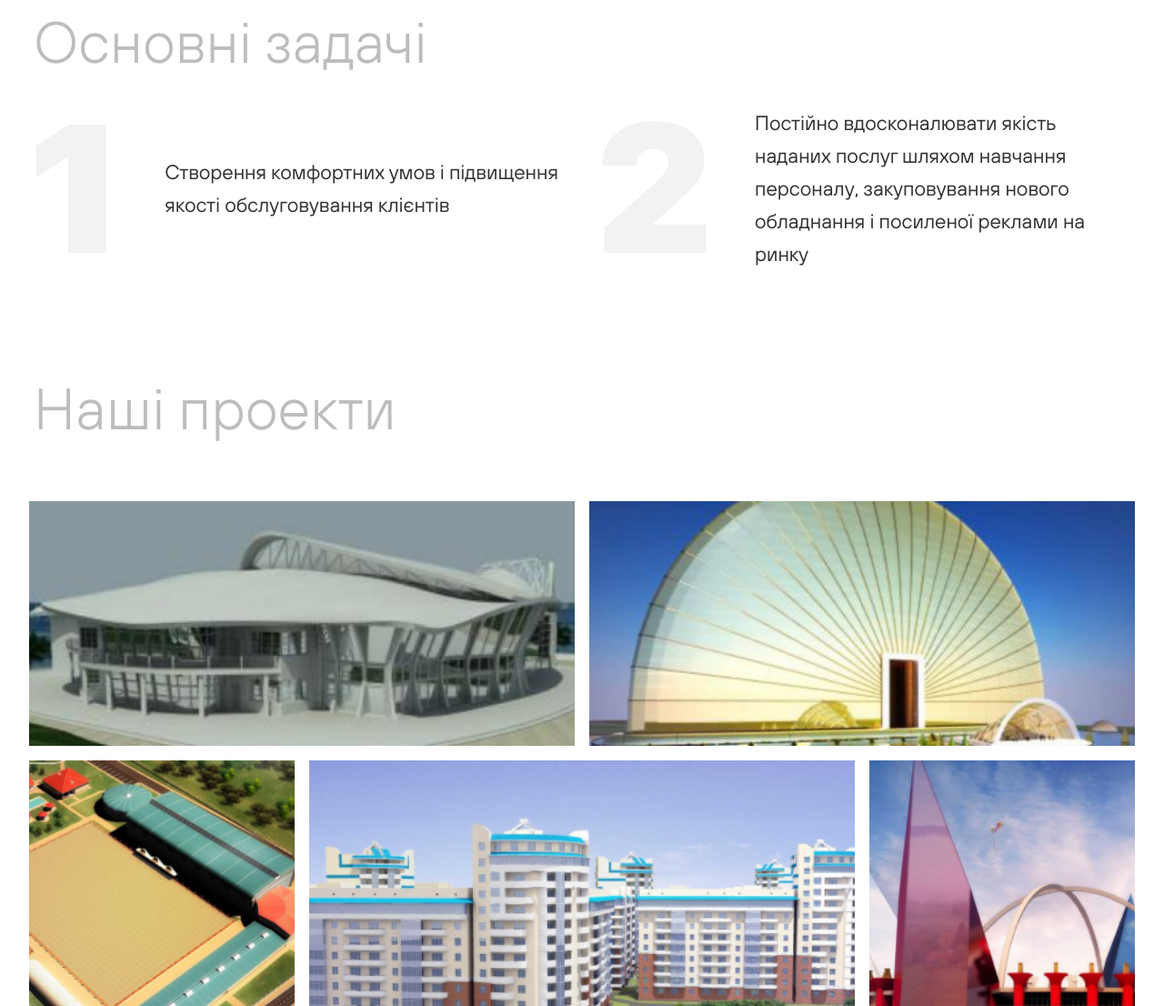
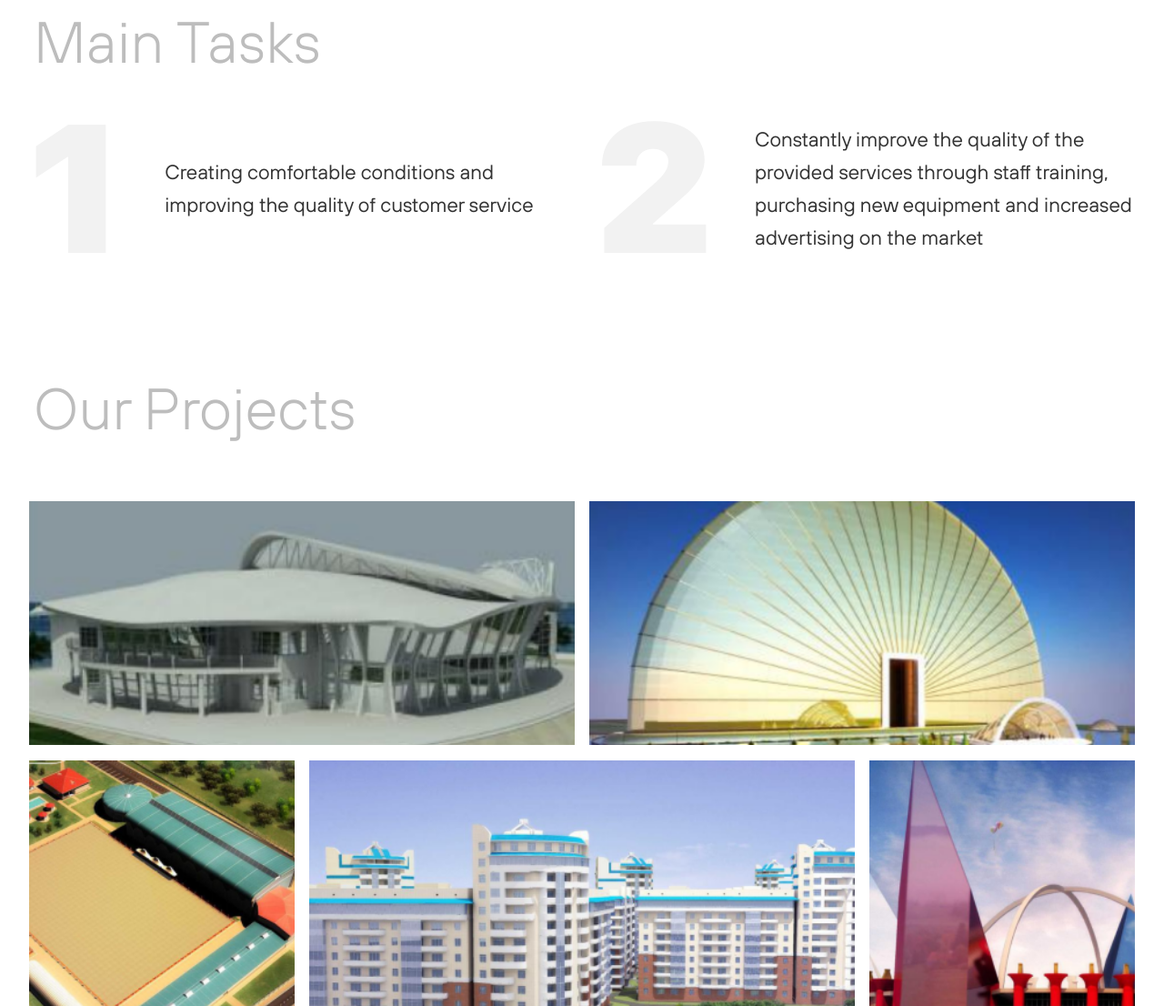
Before and after one commit to LanaVol/project-home, a plain HTML site: page index.html in a window 1280 px wide. Shown: the part 1694-2800 px from the top of the page at 91% size. Drawn offline with nearby package versions, Linux system fonts and the light colour scheme; some packages are replaced by stand-ins of ours; a script that the page names is missing; files whose address does not match are found by name.

Commit message:
add effects & update mockup

```diff
--- a/index.html
+++ b/index.html
@@ -4,6 +4,7 @@
     <meta charset="UTF-8" />
     <meta name="viewport" content="width=device-width, initial-scale=1.0" />
     <title>Project Home</title>
+    <link href="https://unpkg.com/aos@2.3.1/dist/aos.css" rel="stylesheet" />
     <link rel="stylesheet" href="./style/style.css" />
   </head>
 
@@ -48,7 +49,12 @@
       <section id="home" class="home container light">
         <div class="wrapper">
           <div class="home__title">
-            <h1 class="title c-darkGrey">
+            <h1
+              class="title c-darkGrey"
+              data-aos="fade-up"
+              data-aos-offset="500"
+              data-aos-duration="1000"
+            >
               Project <br /><span class="c-black">Home</span>
             </h1>
 
@@ -78,7 +84,7 @@
             </figure>
 
             <button class="button homeBtn light">
-              Переглянути
+              Review
               <span
                 ><img src="./image/svg/arrow.svg" alt="Arrow button"
               /></span>
@@ -118,8 +124,13 @@
             </figure>
           </div>
 
-          <div class="aboutInfo">
-            <h2 class="title c-darkGrey">Про компанію</h2>
+          <div
+            class="aboutInfo"
+            data-aos="fade-left"
+            data-aos-offset="500"
+            data-aos-duration="1000"
+          >
+            <h2 class="title c-darkGrey">About the Company</h2>
             <p>
               Lorem Ipsum is simply dummy text of the printing and typesetting
               industry. Lorem Ipsum has been the industry's standard dummy text
@@ -129,7 +140,7 @@
               electronic typesetting, remaining essentially unchanged.
             </p>
             <button class="button light">
-              Читати
+              Read
               <span
                 ><img src="./image/svg/arrow.svg" alt="Arrow button"
               /></span>
@@ -138,22 +149,34 @@
         </div>
 
         <article>
-          <h3 class="title c-darkGrey">Основні задачі</h3>
+          <h3 class="title c-darkGrey">Main Tasks</h3>
           <div class="about-tasks">
-            <div class="task-item">
+            <div
+              class="task-item"
+              class="aboutInfo"
+              data-aos="fade-right"
+              data-aos-offset="500"
+              data-aos-duration="1000"
+            >
               <div>1</div>
               <p class="c-black">
-                Створення комфортних умов і підвищення якості обслуговування
-                клієнтів
+                Creating comfortable conditions and improving the quality of
+                customer service
               </p>
             </div>
 
-            <div class="task-item">
+            <div
+              class="task-item"
+              class="aboutInfo"
+              data-aos="fade-left"
+              data-aos-offset="500"
+              data-aos-duration="1000"
+            >
               <div>2</div>
               <p class="c-black">
-                Постійно вдосконалювати якість наданих послуг шляхом навчання
-                персоналу, закуповування нового обладнання і посиленої реклами
-                на ринку
+                Constantly improve the quality of the provided services through
+                staff training, purchasing new equipment and increased
+                advertising on the market
               </p>
             </div>
           </div>
@@ -162,9 +185,14 @@
 
       <!-- Projects section -->
       <section id="projects" class="container section">
-        <h2 class="projectsTitle title c-darkGrey">Наші проекти</h2>
+        <h2 class="projectsTitle title c-darkGrey">Our Projects</h2>
         <div class="projects-wrapper">
-          <div class="project">
+          <div
+            class="project"
+            data-aos="flip-down"
+            data-aos-offset="500"
+            data-aos-duration="1000"
+          >
             <figure>
               <img
                 src="./image/project1.png"
@@ -184,7 +212,12 @@
             </div>
           </div>
 
-          <div class="project">
+          <div
+            class="project"
+            data-aos="flip-down"
+            data-aos-offset="500"
+            data-aos-duration="1000"
+          >
             <figure>
               <img
                 src="./image/project2.png"
@@ -204,7 +237,12 @@
             </div>
           </div>
 
-          <div class="project">
+          <div
+            class="project"
+            data-aos="flip-down"
+            data-aos-offset="500"
+            data-aos-duration="1000"
+          >
             <figure>
               <img
                 src="./image/project3.png"
@@ -224,7 +262,12 @@
             </div>
           </div>
 
-          <div class="project">
+          <div
+            class="project"
+            data-aos="flip-down"
+            data-aos-offset="500"
+            data-aos-duration="1000"
+          >
             <figure>
               <img
                 src="./image/project4.png"
@@ -244,7 +287,12 @@
             </div>
           </div>
 
-          <div class="project">
+          <div
+            class="project"
+            data-aos="flip-down"
+            data-aos-offset="500"
+            data-aos-duration="1100"
+          >
             <figure>
               <img
                 src="./image/project5.png"
@@ -266,7 +314,7 @@
         </div>
         <div class="allProjectBtn">
           <button class="button dark c-white">
-            Всі проекти
+            All projects
             <span
               ><img src="./image/svg/arrowWhite.svg" alt="Arrow button"
             /></span>
@@ -448,6 +496,7 @@
       </div>
     </footer>
 
+    <script src="https://unpkg.com/aos@2.3.1/dist/aos.js"></script>
     <script src="https://cdn.jsdelivr.net/npm/sweetalert2@11"></script>
     <script src="./script/modalWindows.js"></script>
     <script src="./script/validationForm.js"></script>
--- a/script/scrolling.js
+++ b/script/scrolling.js
@@ -28,3 +28,5 @@ function changeCloseBurger() {
     navBurger.firstElementChild.setAttribute("src", "./image/svg/burger.svg");
   }
 }
+
+AOS.init();
```
